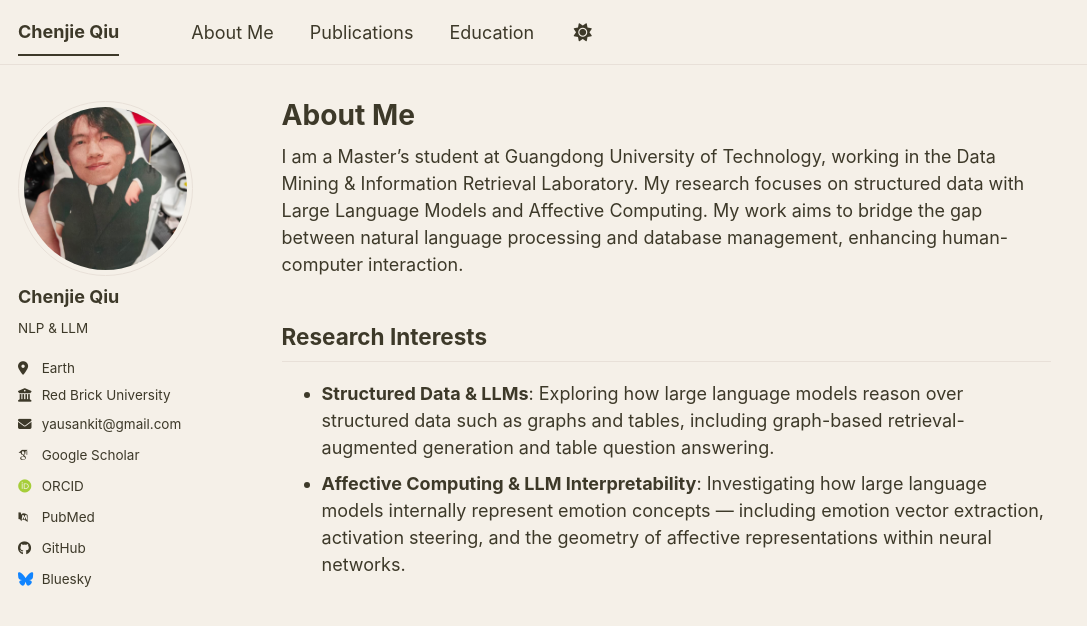
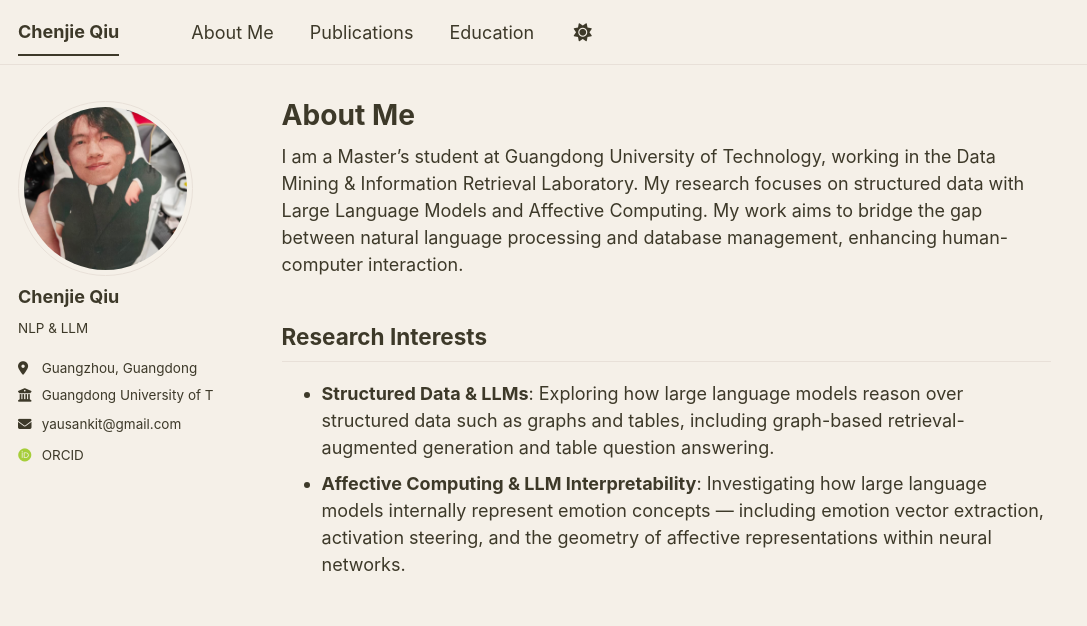
Before and after one commit to yausankit/yausankit.github.io, a Jekyll site: the page built from _pages/about.md, in a window 1280 px wide. Shown: the top 626 px of the page, without its empty margins (0-1087 px from the left). Built offline with Jekyll 4.4.1, drawn with Linux system fonts in a browser that asks for light colours; some web fonts are replaced; a script bundle is joined from its source files by our own code; library files that are not in the unit come from our copies.

Commit message:
Update profile affiliation and links

```diff
--- a/_config.yml
+++ b/_config.yml
@@ -26,21 +26,21 @@
   name             : "Chenjie Qiu"
   pronouns         : # example: "she/her"
   bio              : "NLP & LLM"
-  location         : "Earth"
-  employer         : "Red Brick University"
+  location         : "Guangzhou, Guangdong"
+  employer         : "Guangdong University of Technology"
   uri              : # URL
   email            : "yausankit@gmail.com"
 
   # Academic websites
   academia         : # URL
   arxiv            : # URL - Update with the correct link to your profile
-  googlescholar    : "https://scholar.google.com/citations?user=PS_CX0AAAAAJ"
+  googlescholar    :
   inspire-hep      : # URL
   impactstory      : # URL
   orcid            : "https://orcid.org/0009-0008-2966-9222"
   semantic         : # URL
   ssrn             : # URL
-  pubmed           : "https://www.ncbi.nlm.nih.gov/pubmed/?term=john+snow"
+  pubmed           :
   researchgate     : # URL
   scopus           : # URL
   zotero           : # URL
@@ -50,13 +50,13 @@
   bitbucket        : # Username - Update with your username on the site
   codepen          : # Username
   dribbble         : # Username
-  github           : "academicpages"
+  github           :
   kaggle           : # Username
   stackoverflow    : # User number or user number and name (i.e., use "1" or "1/jeff-atwood")
 
   # Social media
   artstation       : # Username
-  bluesky          : "bsky.app" # Replace this with you Bluesky username
+  bluesky          :
   facebook         : # Username
   flickr           : # Username
   foursquare       : # Username
```
